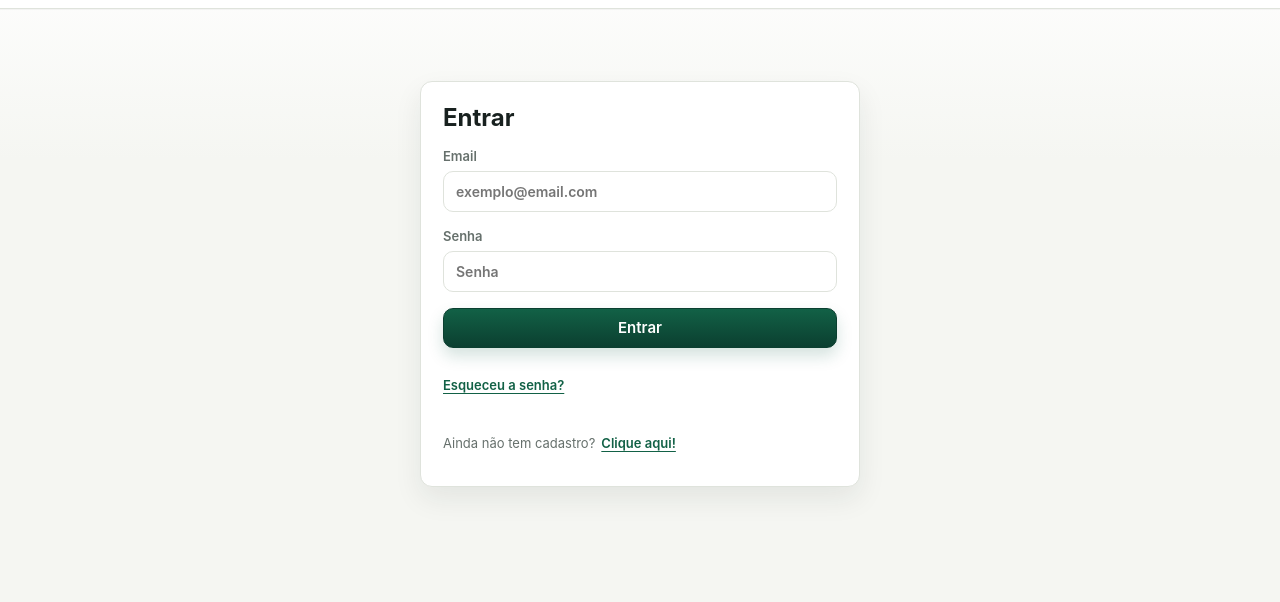
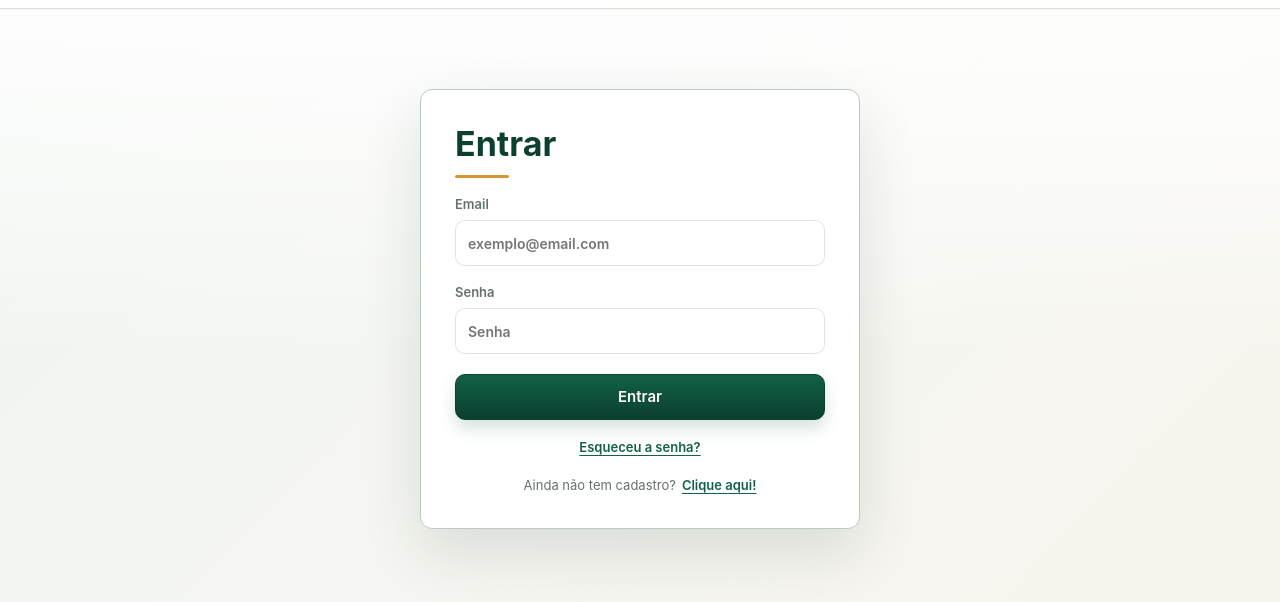
Before and after one commit to marcellolabr3/DNMS-Checkin, a plain HTML site: page index.html in a window 1280 px wide. Shown: the part 60-662 px from the top of the page. Drawn offline with Linux system fonts and the light colour scheme.

Commit message:
visual: polish login screen

```diff
--- a/index.html
+++ b/index.html
@@ -7,7 +7,7 @@
   <link rel="manifest" href="manifest.json?v=20260330h" />
   <link rel="icon" href="icon-192.png" sizes="192x192" />
   <link rel="apple-touch-icon" href="icon-192.png" />
-  <link rel="stylesheet" href="styles.css?v=20260731a" />
+  <link rel="stylesheet" href="styles.css?v=20260731b" />
   <meta name="theme-color" content="#0f3d2e" />
 </head>
 <body>
--- a/styles.css
+++ b/styles.css
@@ -40,7 +40,9 @@ body {
   margin: 0;
   font-family: var(--font);
   color: var(--ink);
-  background: linear-gradient(180deg, #ffffff 0, var(--bg) 220px);
+  background:
+    linear-gradient(180deg, rgba(255, 255, 255, 0.96) 0, rgba(255, 255, 255, 0.58) 210px, transparent 420px),
+    linear-gradient(135deg, #eef4f0 0, var(--bg) 46%, #f7f4ec 100%);
   min-height: 100vh;
   font-size: 15px;
 }
@@ -158,7 +160,50 @@ body.role-theme-sadmin {
 
 #authCard {
   width: min(440px, 100%);
-  margin: clamp(12px, 6vh, 56px) auto 0;
+  margin: clamp(18px, 7vh, 70px) auto 0;
+  padding: clamp(22px, 4vw, 34px);
+  gap: 18px;
+  border-color: color-mix(in srgb, var(--accent) 18%, var(--stroke));
+  box-shadow: 0 24px 60px rgba(28, 40, 36, 0.12);
+}
+
+#authCard h2 {
+  font-size: clamp(26px, 4vw, 34px);
+  color: var(--accent-strong);
+}
+
+#authCard h2::after {
+  content: "";
+  display: block;
+  width: 54px;
+  height: 3px;
+  margin-top: 12px;
+  border-radius: 999px;
+  background: var(--accent-2);
+}
+
+#authCard .field {
+  gap: 8px;
+}
+
+#authCard .field input {
+  min-height: 46px;
+  background: #fff;
+}
+
+#authCard .primary {
+  min-height: 46px;
+  margin-top: 2px;
+}
+
+#authCard .auth-signup-text {
+  margin: 0;
+  justify-content: center;
+  line-height: 1.4;
+}
+
+#authCard .auth-signup-text + .auth-signup-text {
+  padding-top: 2px;
 }
 
 .card-header {
--- a/sw.js
+++ b/sw.js
@@ -1,9 +1,9 @@
-const CACHE_NAME = "checkin-cache-v81";
+const CACHE_NAME = "checkin-cache-v82";
 const ASSETS = [
   "./",
   "./index.html",
   "./styles.css",
-  "./styles.css?v=20260731a",
+  "./styles.css?v=20260731b",
   "./app.js",
   "./app.js?v=20260330h",
   "./manifest.json",
```
Also changed, not shown: print.html (+1 -1 lines).
